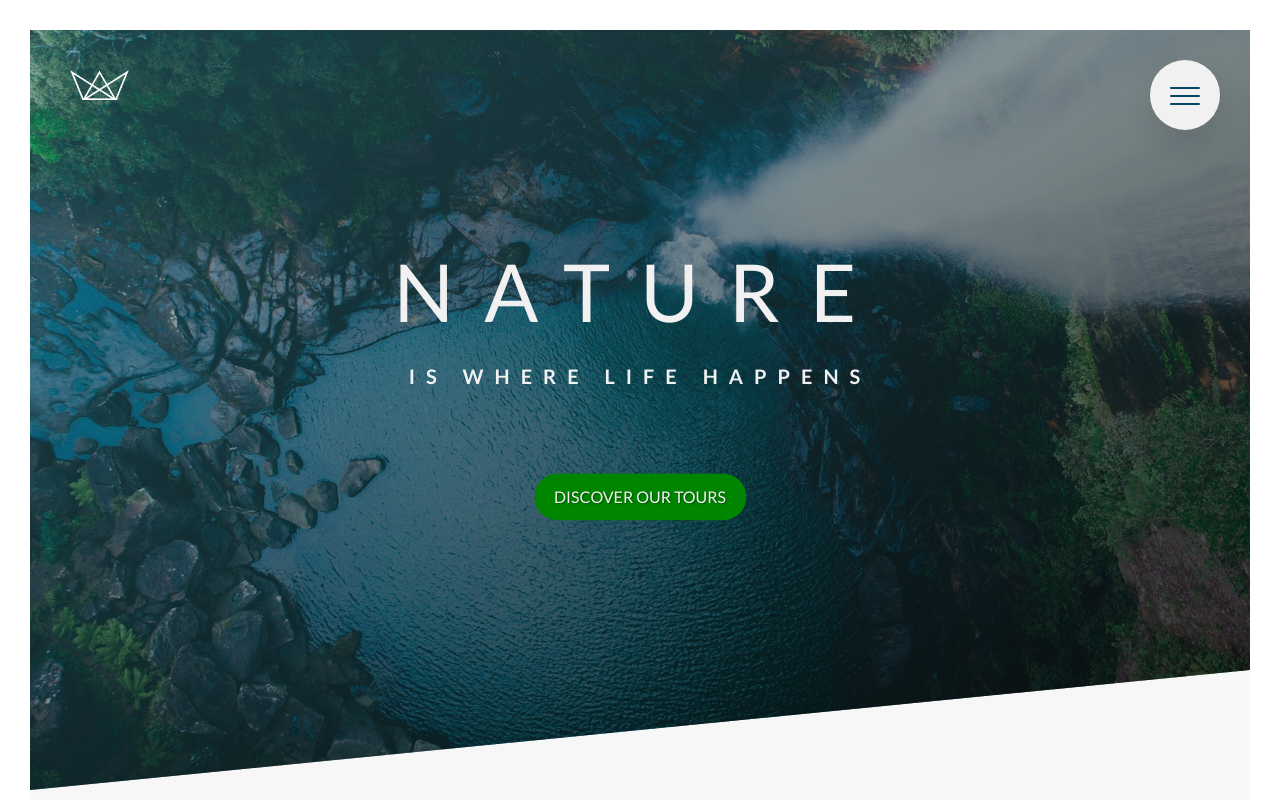
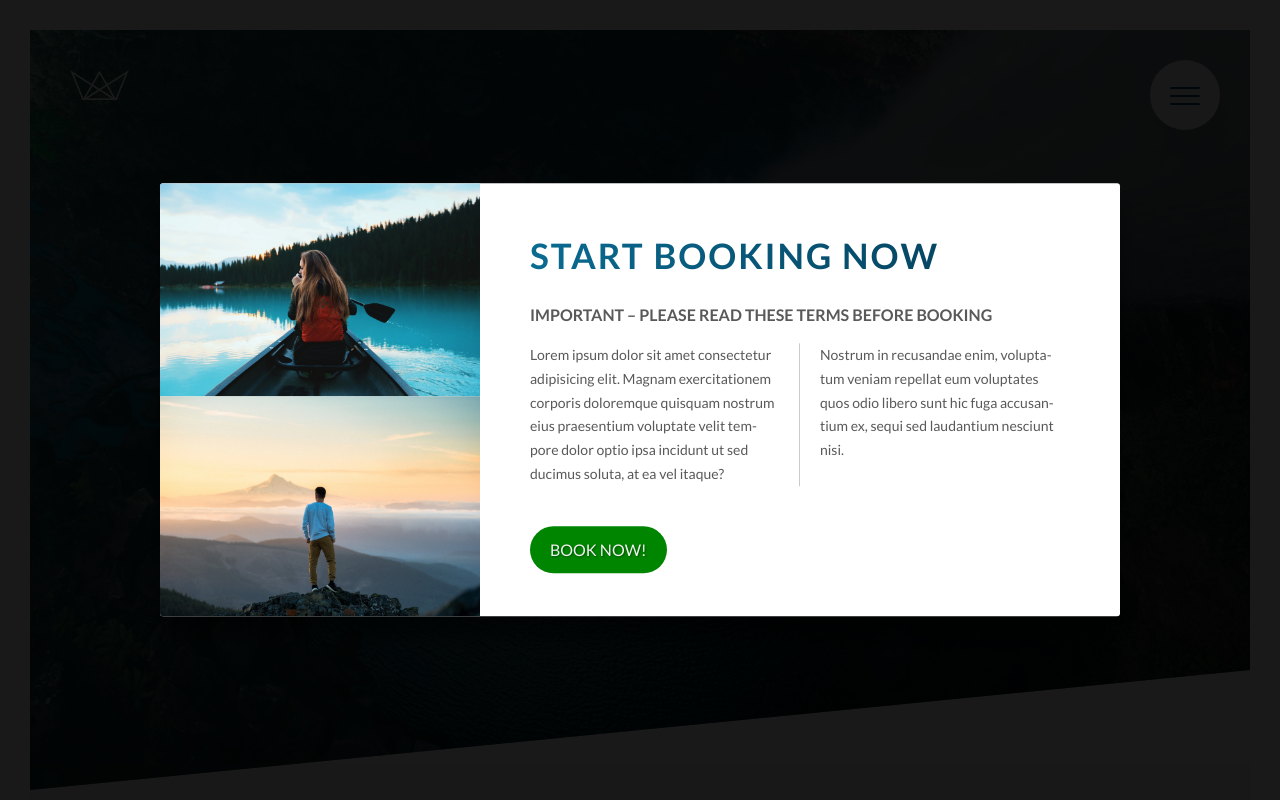
Before and after one commit to lillapetri/advancedCSS, a website: page Natours_project/index.html in a window 1280 px wide. Shown: the top 800 px of the page. Drawn offline with Linux system fonts and the light colour scheme; some icons are missing.

Commit message:
Add popup

```diff
--- a/Natours_project/index.html
+++ b/Natours_project/index.html
@@ -330,6 +330,21 @@
         </div>
     </footer>
 
+    <div class="popup">
+        <div class="popup__content">
+            <div class="popup__left">
+                <img class="popup__img" src="img/nat-8.jpg" alt="Tour photo"/>
+                <img class="popup__img" src="img/nat-9.jpg" alt="Tour photo"/>
+            </div>
+            <div class="popup__right">
+                <h2 class="heading-secondary u-margin-bottom-small">Start booking now</h2>
+                <h3 class="heading-tertiary u-margin-bottom-small">Important &ndash; Please read these terms before booking</h3>
+                <p class="popup__text">Lorem ipsum dolor sit amet consectetur adipisicing elit. Magnam exercitationem corporis doloremque quisquam nostrum eius praesentium voluptate velit tempore dolor optio ipsa incidunt ut sed ducimus soluta, at ea vel itaque? Nostrum in recusandae enim, voluptatum veniam repellat eum voluptates quos odio libero sunt hic fuga accusantium ex, sequi sed laudantium nesciunt nisi.</p>
+                <a href="#" class="btn btn--green">Book now!</a>
+            </div>
+        </div>
+    </div>
+
     <!-- <section class="grid-test">
         <div class="row">
             <div class="col-1-of-2">
--- a/Natours_project/sass/abstracts/_mixins.scss
+++ b/Natours_project/sass/abstracts/_mixins.scss
@@ -4,6 +4,13 @@
         display: table;
         clear: both;
     }
+}
+
+@mixin absCenter {
+    position: absolute;
+    top: 50%;
+    left: 50%;
+    transform: translate(-50%, -50%);
 }
 
 @mixin respond($breakpoint) {
--- a/Natours_project/sass/components/_form.scss
+++ b/Natours_project/sass/components/_form.scss
@@ -68,10 +68,7 @@
             height: 1.5rem;
             width: 1.5rem;
             border-radius: 50%;
-            position: absolute;
-            top: 50%;
-            left: 50%;
-            transform: translate(-50%, -50%);
+            @include absCenter;
             background-color: $medium-blue;
             opacity: 0;
             transition: all .3s ease;
--- /dev/null
+++ b/Natours_project/sass/components/_popup.scss
@@ -0,0 +1,44 @@
+.popup {
+    background-color: rgba(0, 0, 0, .9);
+    height: 100vh;
+    width: 100%;
+    position: fixed;
+    top: 0;
+    left: 0;
+    z-index: 100;
+    &__content {
+        @include absCenter;
+        background-color: white;
+        width: 75%;
+        box-shadow: 0 2rem 2rem rgba(0, 0, 0, .5);
+        border-radius: 3px;
+        display: table;
+        overflow: hidden;
+    }
+    &__left {
+        width: calc(100% / 3);
+        display: table-cell;
+    }
+    &__right {
+        width: calc(100% / 3 * 2);
+        display: table-cell;
+        vertical-align: middle;
+        padding: 3rem 5rem;
+    }
+    &__text {
+        font-size: 1.4rem;
+        margin-bottom: 4rem;
+        -moz-hyphens: auto;
+        -webkit-hyphens: auto;
+        -ms-hyphens: auto;
+        hyphens: auto;
+
+        column-count: 2;
+        column-gap: 4rem;
+        column-rule: 1px solid lighten($color-grey-dark-1, 20%);
+    }
+    &__img {
+        display: block;
+        width: 100%;
+    }
+}
--- a/Natours_project/sass/layout/_header.scss
+++ b/Natours_project/sass/layout/_header.scss
@@ -21,10 +21,7 @@
     }
 
     &__text-box {
-        position: absolute;
-        top: 45%;
-        left: 50%;
-        transform: translate(-50%, -50%);
+        @include absCenter;
         text-align: center;
     }
 }
--- a/Natours_project/sass/layout/_navigation.scss
+++ b/Natours_project/sass/layout/_navigation.scss
@@ -38,10 +38,7 @@
         transition-delay: .3s;
     }
     &__list{
-        position: absolute;
-        top: 50%;
-        left: 50%;
-        transform: translate(-50%, -50%);
+        @include absCenter;
         list-style: none;
         text-align: center;
         width: 100%;
--- a/Natours_project/sass/style.scss
+++ b/Natours_project/sass/style.scss
@@ -13,6 +13,7 @@
 @import "components/composition";
 @import "components/feature-box";
 @import "components/form";
+@import "components/popup";
 @import "components/story";
 
 @import "layout/header";
```
Also changed, not shown: Natours_project/sass/style.css, 1 other file.
